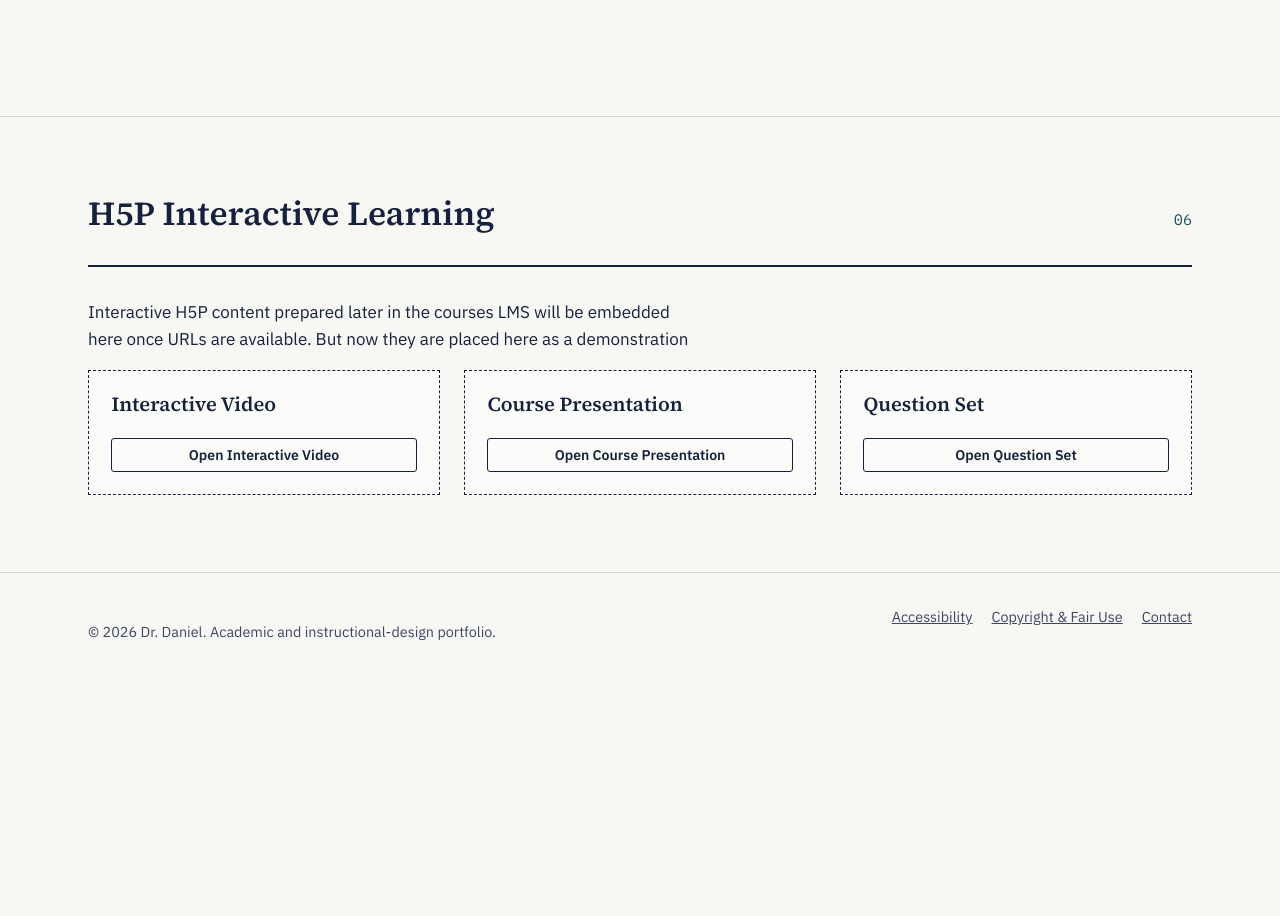
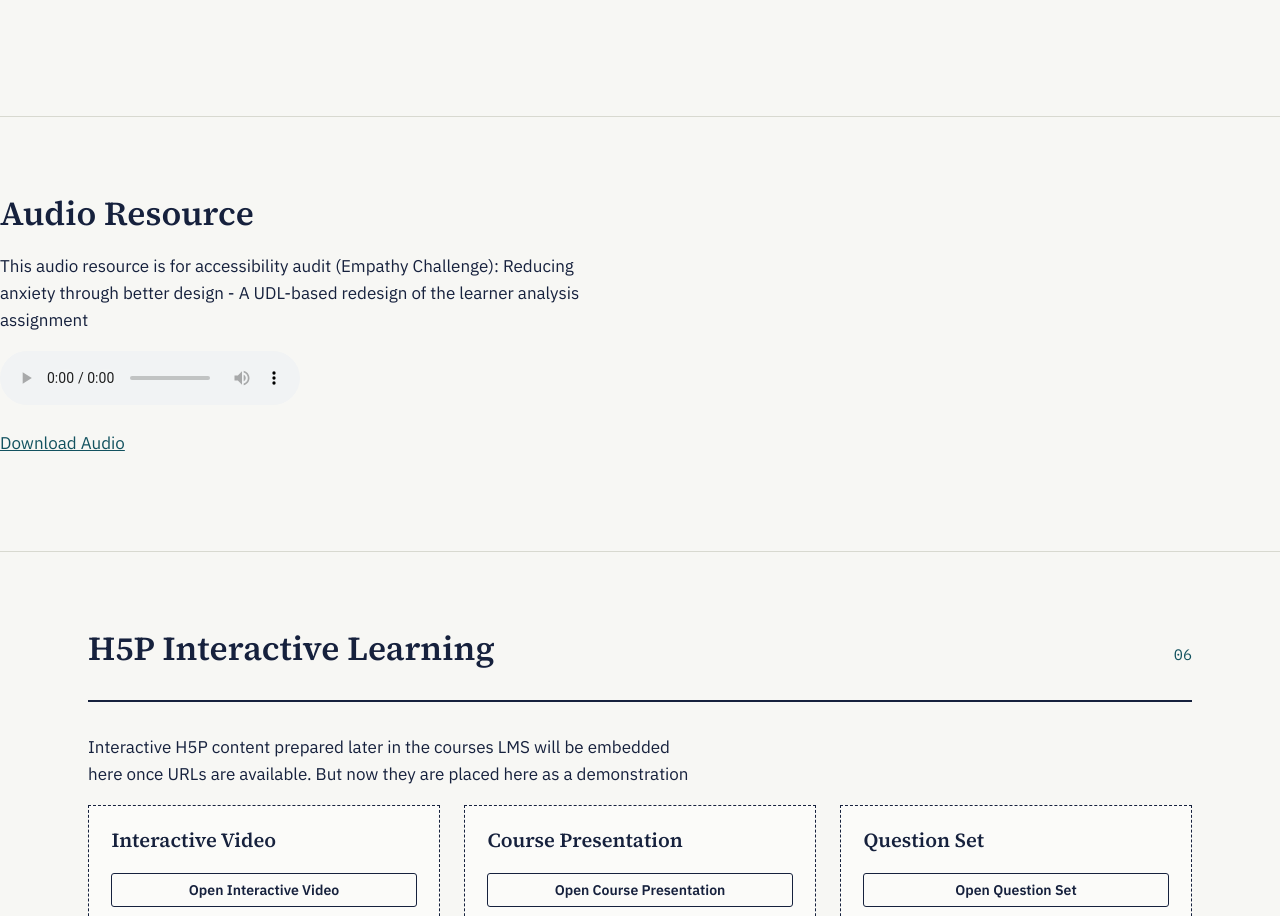
Before and after one commit to Dan-web421/my-portfolio, a plain HTML site: page portfolio.html in a window 1280 px wide. Shown: the part 7446-8362 px from the top of the page. Before the commit the page ends 8135 px from the top, so only its background shows below. Drawn offline with Linux system fonts and the light colour scheme.

Commit message:
updated v2

```diff
--- a/portfolio.html
+++ b/portfolio.html
@@ -259,6 +259,18 @@
     </div>
   </section>
 
+  <section class="portfolio-item audio-artifact">
+    <h2>Audio Resource</h2>
+    <p> This audio resource is for accessibility audit (Empathy Challenge): Reducing anxiety
+      through better design - A UDL-based redesign of the learner analysis assignment</p>
+      <audio controls><source src="assets/video/Empathy_challenge.mp3" type="audio/mpeg">
+        Your browser does not support the audio element
+      </audio>
+
+      <p> <a href="assets/video/Empathy_challenge.mp3" download> Download Audio</a>
+      </p>
+  </section>
+
   <section id="h5p">
     <div class="wrap">
       <div class="section-head"><h2>H5P Interactive Learning</h2><span class="index">06</span></div>
```
